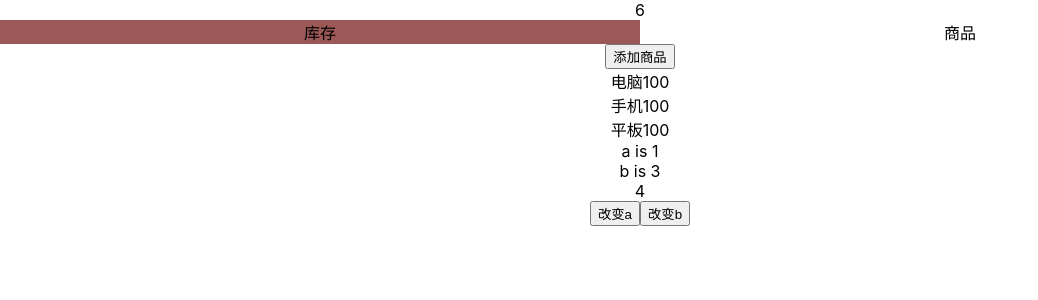
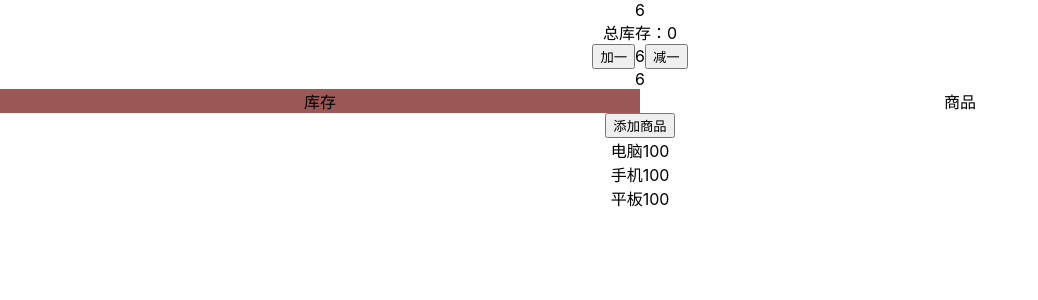
Before and after one commit to dorothy-yl/Test, a React app: page / in a window 1280 px wide. Shown: the top 300 px of the page, without its empty margins (0-1038 px from the left). Built offline with nearby package versions, Linux system fonts and the light colour scheme.

Commit message:
父子组件传值

```diff
--- a/src/App.js
+++ b/src/App.js
@@ -1,14 +1,21 @@
-import logo from './logo.svg';
-import './App.css';
-import TableList from './components/tableList';
-import LifeCircle from './components/lifeCircle';
+import logo from "./logo.svg";
+import "./App.css";
+import SonCounter from "./components/sonCounter";
+import TableList from "./components/tableList";
+import { useState } from "react";
 function App() {
+  const [num, setNum] = useState(6);
+  const [stoke, setStoke] = useState(0);
+  function getAllStock(stoke) {
+    setStoke(stoke);
+  }
   return (
-    <div className="App">
-      <TableList></TableList>
-      <LifeCircle></LifeCircle>
+    <div className="App tab-choose ">
+      {num}
+      <div>总库存：{stoke}</div>
+      <SonCounter num={num} setNum={setNum}></SonCounter>
+      <TableList getAllStock={getAllStock}></TableList>
     </div>
   );
 }
-
 export default App;
--- /dev/null
+++ b/src/components/sonCounter.jsx
@@ -0,0 +1,29 @@
+import { useState, useEffect, useMemo } from "react"
+function SonCounter(props) {
+    let _num = props.num;
+    const [sonNum, setSonNum] = useState(_num)
+    function addOne() {
+        //props.num++;//error
+        let _num = sonNum;
+        _num += 1;
+        setSonNum(_num);
+        props.setNum(_num);
+    }
+    function minusOne() {
+        let _num = sonNum;
+        _num -= 1;
+        setSonNum(_num);
+        props.setNum(_num);
+    }
+    return (
+        <div>
+            <div>
+                <button onClick={addOne}>加一</button>
+                <span>{sonNum}</span>
+                <button onClick={minusOne}>减一</button>
+            </div>
+        </div>
+    )
+}
+
+export default SonCounter
```
